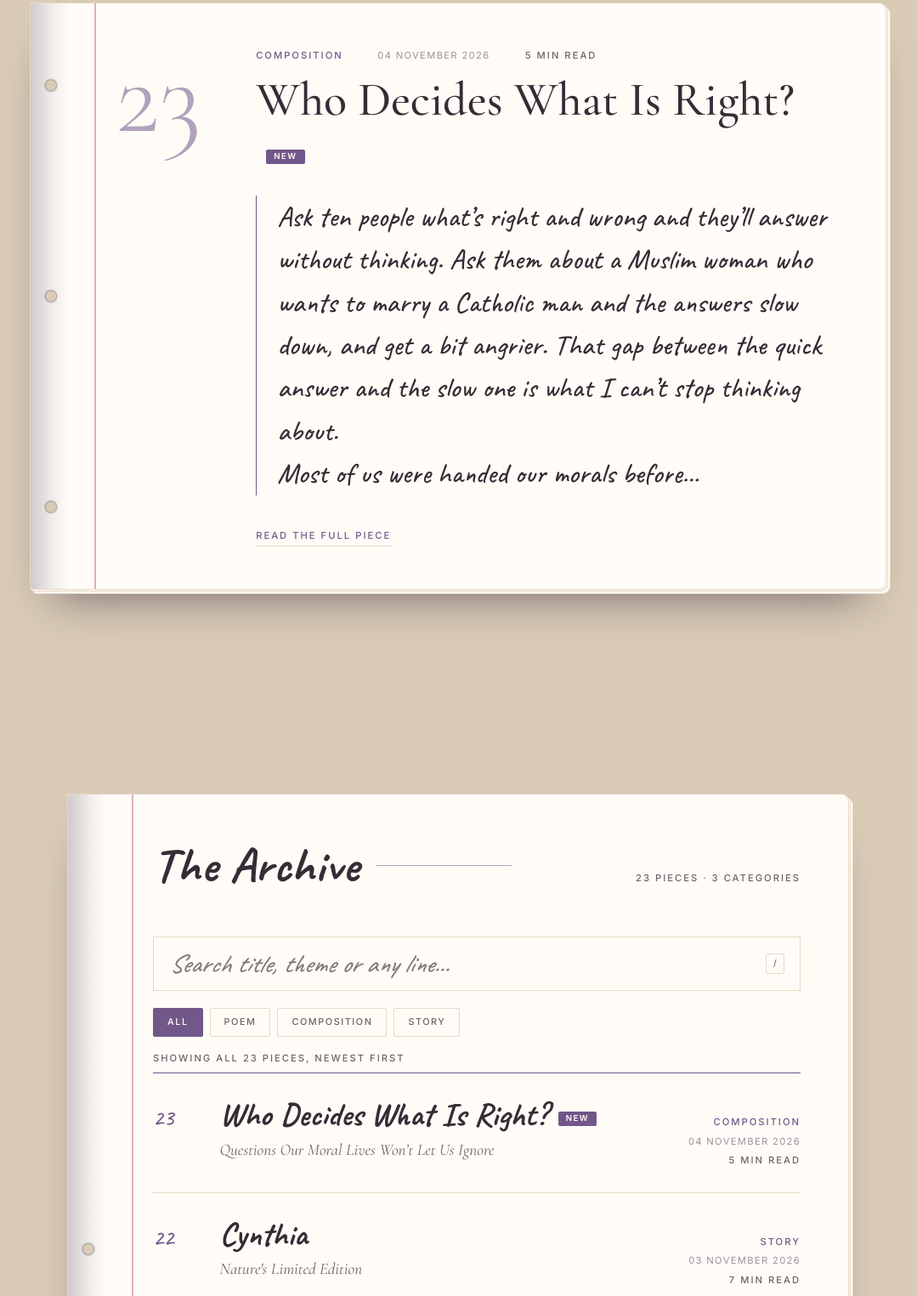
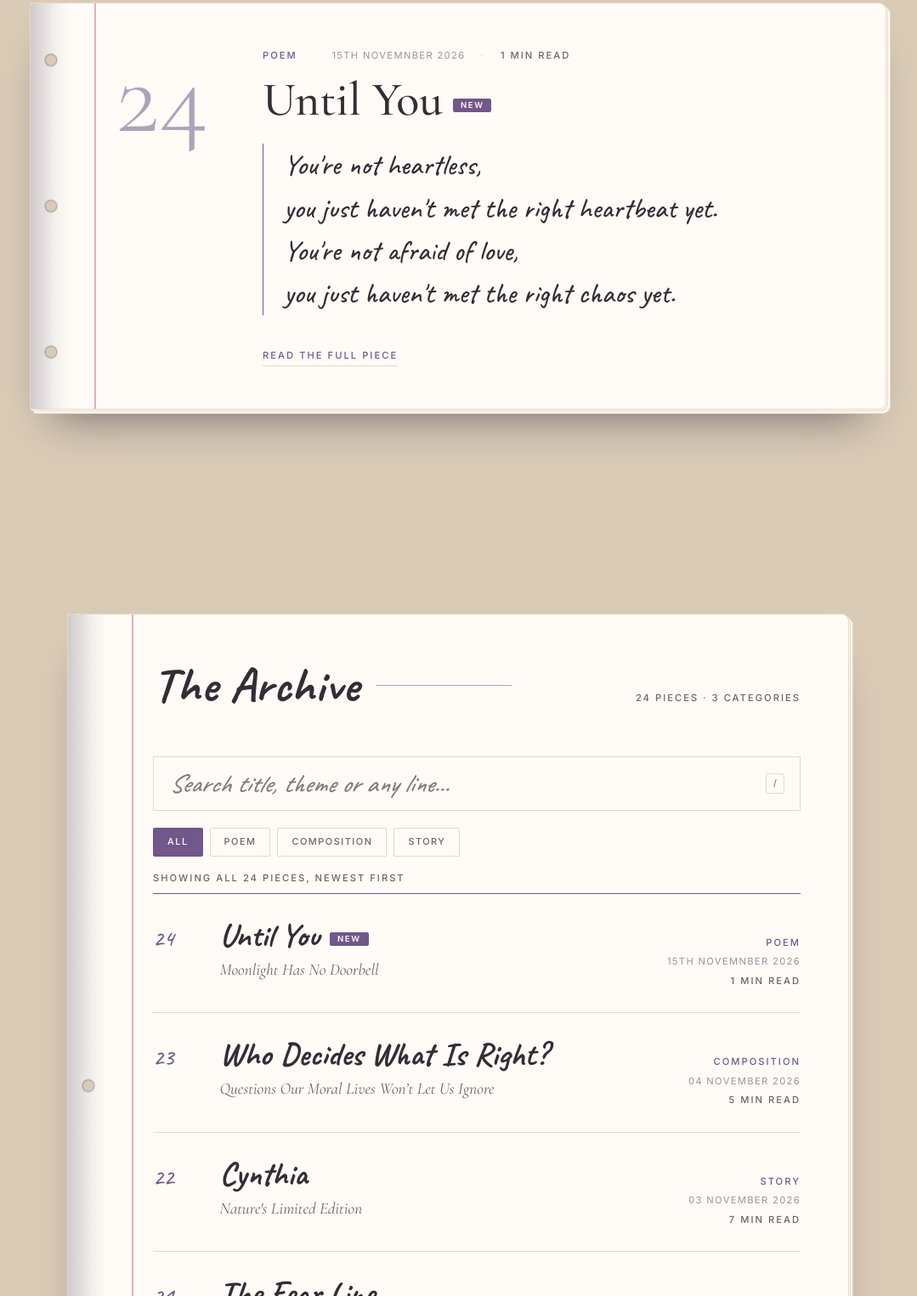
Before and after one commit to ssempiira/theunsentdiaries, a plain HTML site: page index.html in a window 1280 px wide. Shown: the part 1098-2623 px from the top of the page at 85% size, without its empty margins (101-1180 px from the left). Drawn offline with nearby package versions, Linux system fonts and the light colour scheme.

Commit message:
Update index.html

```diff
--- a/index.html
+++ b/index.html
@@ -1778,6 +1778,36 @@ The last one bothers me most. A soldier throws himself on a grenade and we build
 So who decides? I don’t have a neat answer. No priest, no government, no loud uncle at the family gathering gets to settle it alone. But I don’t believe it’s all just opinion either, because we’ve changed our minds before, about slavery, about women, and almost nobody wants to go back. The answers that last tend to be the ones that still look fair from the seat of the person with the least power. That’s the test I try to use. I get it wrong sometimes, and I’m still working on it.
 `
 },
+{
+  id: "Until-You",
+  title: "Until You",
+  subtitle: "Moonlight Has No Doorbell",
+  to: "",
+  category: "Poem",
+  date: "15th Novemnber 2026",
+  text: `You're not heartless,
+you just haven't met the right heartbeat yet.
+
+You're not afraid of love,
+you just haven't met the right chaos yet.
+
+You're not impossible to love,
+you just haven't met the right kind of madness yet.
+
+Funny how love arrives uninvited,
+laughs at all your promises,
+and makes a home in your heart.`
+}
+/*{
+  id: "Suzie",
+  title: "Suzie",
+  subtitle: "The Paradox of Beauty",
+  to: "Suzie",
+  category: "Poem",
+  date: "July 2026",
+  text: ``
+}
+*/
 ];
 
 
```
